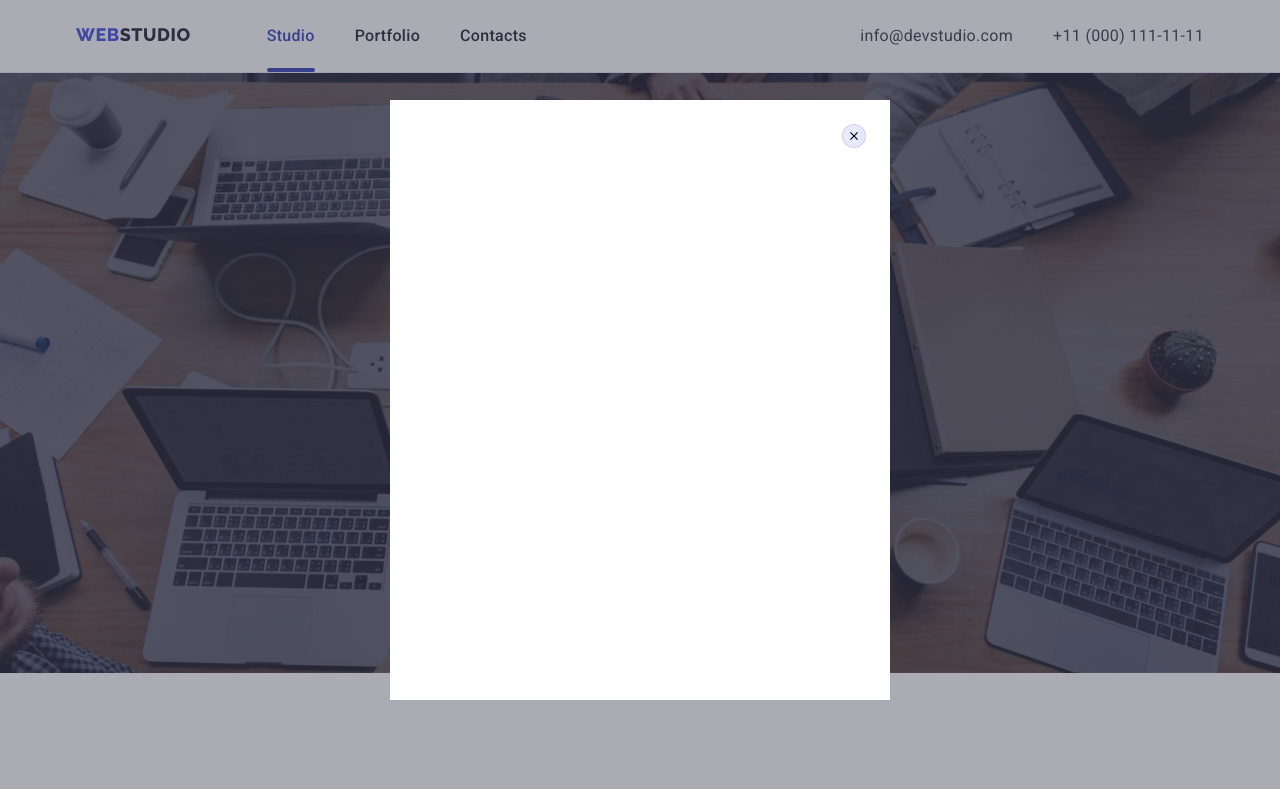
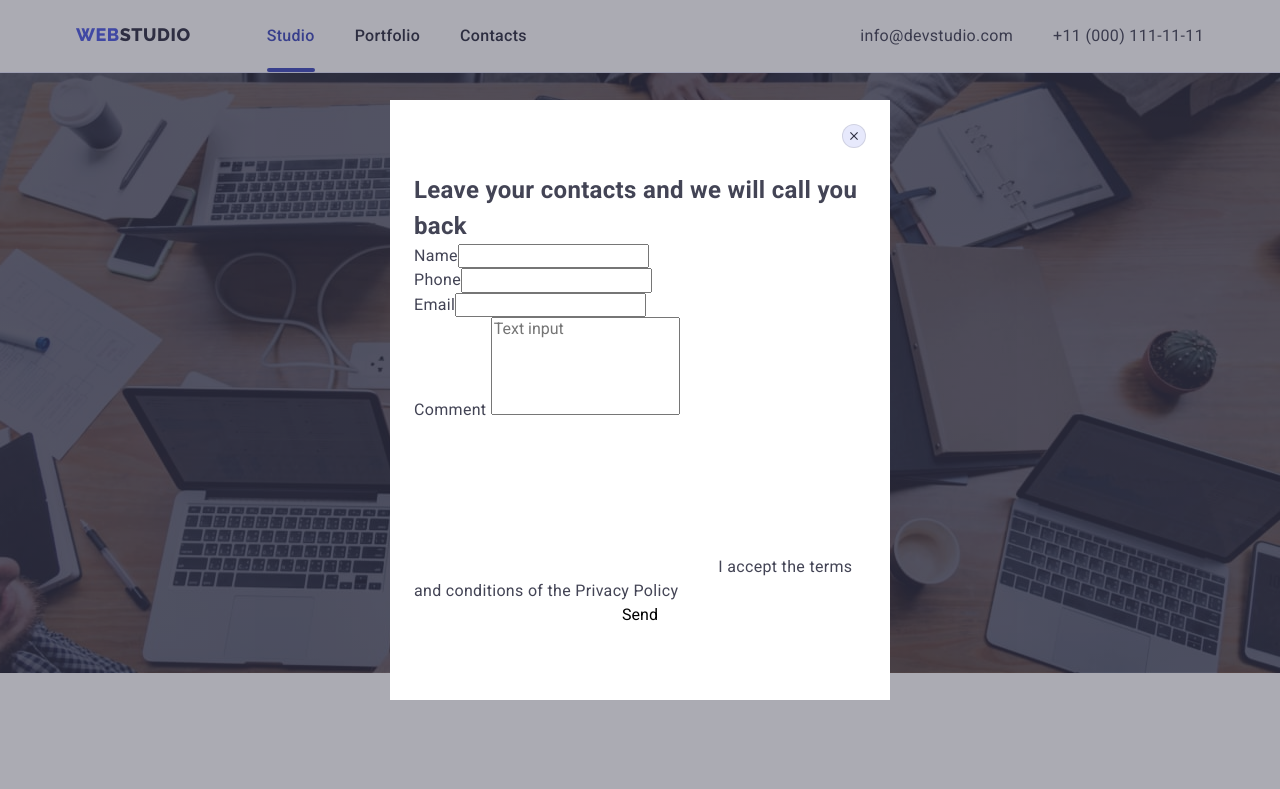
Before and after one commit to OleksiiMatveichuk/goit-markup-hw-06, a plain HTML site: page index.html in a window 1280 px wide. Both pictures are taken after a click on the button "Order Service". Shown: the top 789 px of the page. Drawn offline with nearby package versions, Linux system fonts and the light colour scheme.

Commit message:
add input

```diff
--- a/css/styles.css
+++ b/css/styles.css
@@ -40,6 +40,10 @@ p, h1, h2, h3, h4, h5, h6{
 
 h3{
     margin-bottom: 8px;
+}
+
+textarea{
+    resize: none;
 }
 
 button {
@@ -141,6 +145,7 @@ body.overflow {
     bottom: 0;
     margin-top: 20px;
     background-color: transparent;
+    transition: background-color 250ms var(--cubic);
 }
 
 .nav-link:hover::after {
@@ -159,15 +164,6 @@ body.overflow {
     background-color: var(--hover-color);
 }
 
-/* .nav-link::after {
-    content: "";
-    display: block;
-    width: 20px;
-    height: 20px;
-    background-color: #31D0AA;
-    color: red; */
-}
-
 .logo-link{
     margin-right: 76px;
 }
@@ -176,14 +172,14 @@ body.overflow {
     color: var(--title-text-color);
 
     font-weight: 500;
-
     text-decoration: none;
+    transition: color 250ms var(--cubic);
 }
 
-.site-nav a:hover,
+/* .site-nav a:hover,
 .site-nav a:focus {
     color: var(--hover-color);
-}
+} */
 
 .site-nav .current {
     color: var(--hover-color);
@@ -194,6 +190,7 @@ color: var(--primary-text-color);
 
 text-decoration: none;
 font-style: normal;
+transition: color 250ms var(--cubic);
 }
 
 .site-addres a:hover,
@@ -230,6 +227,7 @@ font-style: normal;
     letter-spacing: 0.04em;
 
     cursor: pointer;
+    transition: color 250ms var(--cubic), background-color 250ms var(--cubic), box-shadow 250ms var(--cubic);
 }
 
 .button.primary {
@@ -393,6 +391,7 @@ font-style: normal;
     align-items: center;
     justify-content: center;
     background-color: var(--accent-text-color);
+    transition: background-color 250ms var(--cubic);
 }
 
 .team-links:hover,
@@ -426,6 +425,7 @@ font-style: normal;
     display: flex;
     align-items: center;
     justify-content: center;
+    transition: border 250ms var(--cubic);
 }
 
 .customer-link:hover,
@@ -440,6 +440,7 @@ font-style: normal;
 
 .customer-icon {
     fill: var(--icons-customer-color);
+    transition: fill 250ms var(--cubic);
 }
 
 /* Підвал footer*/
@@ -486,6 +487,7 @@ font-style: normal;
     align-items: center;
     justify-content: center;
     background-color: rgba(255, 255, 255, 0.1);
+    transition: background-color 250ms var(--cubic);
 }
 
 .footer-link-icon{
@@ -510,24 +512,53 @@ font-style: normal;
     max-width: 100%;
     min-height: 600px;
     background-color: var(--primary-bg-color);
+    padding: 72px 24px 24px 24px;
+
     position: absolute;
     top: 50%;
     left: 50%;
-    transform: translate(-50%, -50%);
+    transform: translate(-50%, -50%) scale(1);
+    transition: transform 250ms var(--cubic);
 }
 
-.modal-battom{
+.backdrop.is-hidden > .modal{
+    transform: translate(-50%, -50%) scale(0.6);
+}
+
+.modal-buttom{
     width: 24px;
     height: 24px;
     border-radius: 50%;
     border: 1px solid rgba(0, 0, 0, 0.1);
-    background-color: #E7E9FC;;
+    background-color: #E7E9FC;
     display: flex;
     justify-content: center;
     align-items: center;
     position: absolute;
     top: 24px;
     right: 24px;
+    transition: background-color 250ms var(--cubic), color 2500ms var(--cubic);
+}
+
+.modal-buttom:hover,
+.modal-buttom:focus {
+    background-color: var(--hover-color);
+
+}
+
+.modal-close {
+    fill: var(--title-text-color);
+    transition: fill 250ms var(--cubic);
+}
+
+.modal-buttom:hover .modal-close {
+    fill: #ffffff;
+}
+
+.modal-flex {
+    display: flex;
+    flex-direction: column;
+
 }
 
 /*Portfolio*/
@@ -563,6 +594,7 @@ font-style: normal;
     border-right: 1px solid #E7E9FC;
     border-bottom: 1px solid #E7E9FC;
     border-left: 1px solid #E7E9FC;
+    transition: border 250ms var(--cubic), border-top 250ms var(--cubic), box-shadow 250ms var(--cubic);
 }
 
 .portfolio-link:hover .card-signature,
--- a/index.html
+++ b/index.html
@@ -535,11 +535,44 @@
     </footer>
     <div class="backdrop is-hidden" data-modal>
       <div class="modal">
-        <button class="modal-battom" type="button" data-modal-close>
+        <button class="modal-buttom" type="button" data-modal-close>
           <svg width="8" height="8">
-            <use href="./images/icons.svg#icon-close"></use>
+            <use class="modal-close" href="./images/icons.svg#icon-close"></use>
           </svg>
         </button>
+        <form class="modal-flex">
+          <h2>Leave your contacts and we will call you back</h2>
+          <div>
+            <label>Name<input type="text" name="name" /></label>
+          </div>
+          <div>
+            <label>Phone<input type="tel" name="phone" /></label>
+          </div>
+          <div>
+            <label>Email<input type="email" name="mail" /></label>
+          </div>
+          <div>
+            <label
+              >Comment
+              <textarea
+                name="comment"
+                rows="5"
+                placeholder="Text input"
+              ></textarea>
+            </label>
+          </div>
+          <label>
+            <input class="visually-hidden" type="checkbox" />
+            <span>
+              <svg><use></use></svg>
+            </span>
+            <span
+              >I accept the terms and conditions of the
+              <a href="">Privacy Policy</a></span
+            >
+          </label>
+          <button type="submit">Send</button>
+        </form>
       </div>
     </div>
     <script src="./js/modal.js"></script>
```
